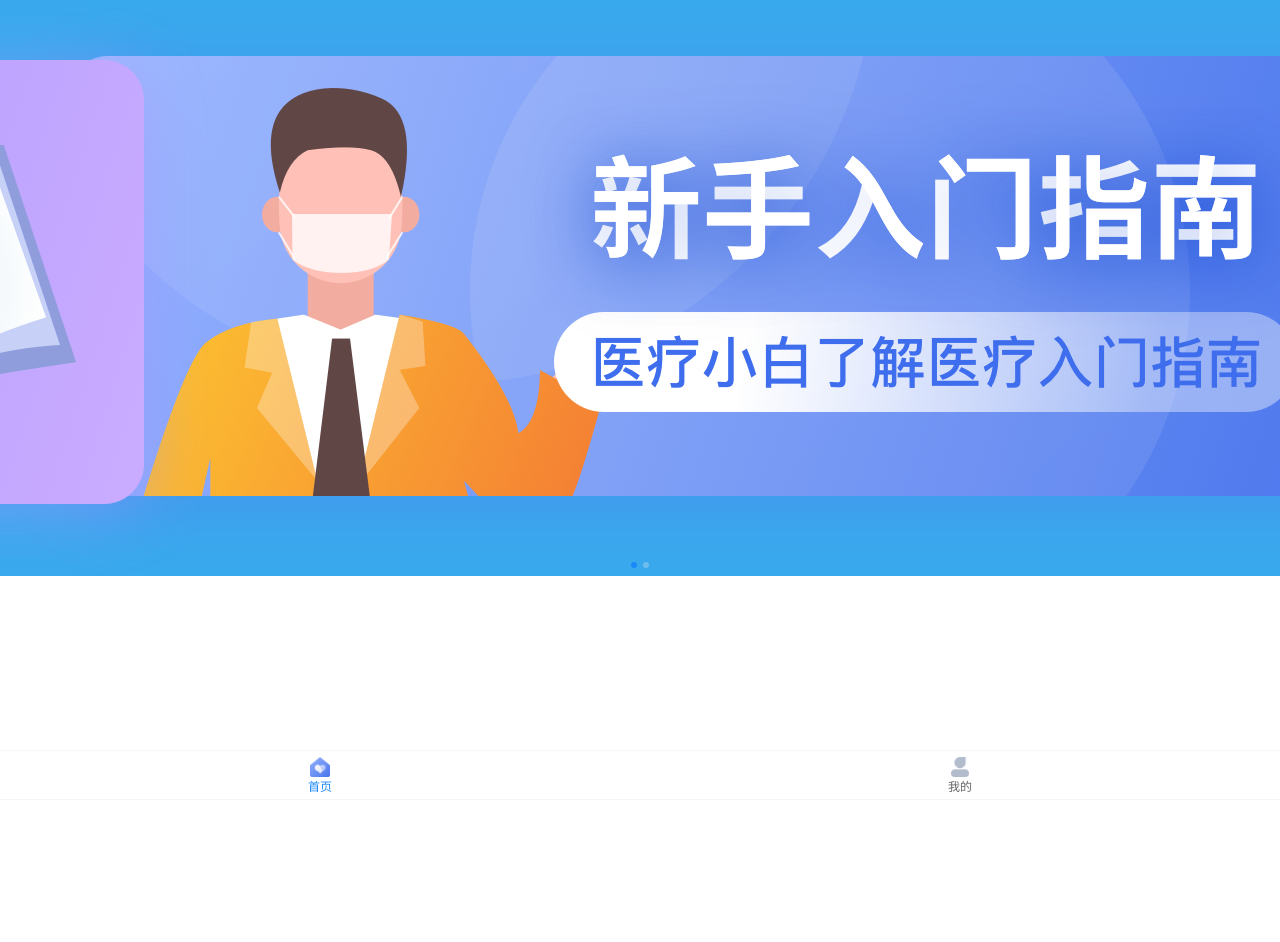
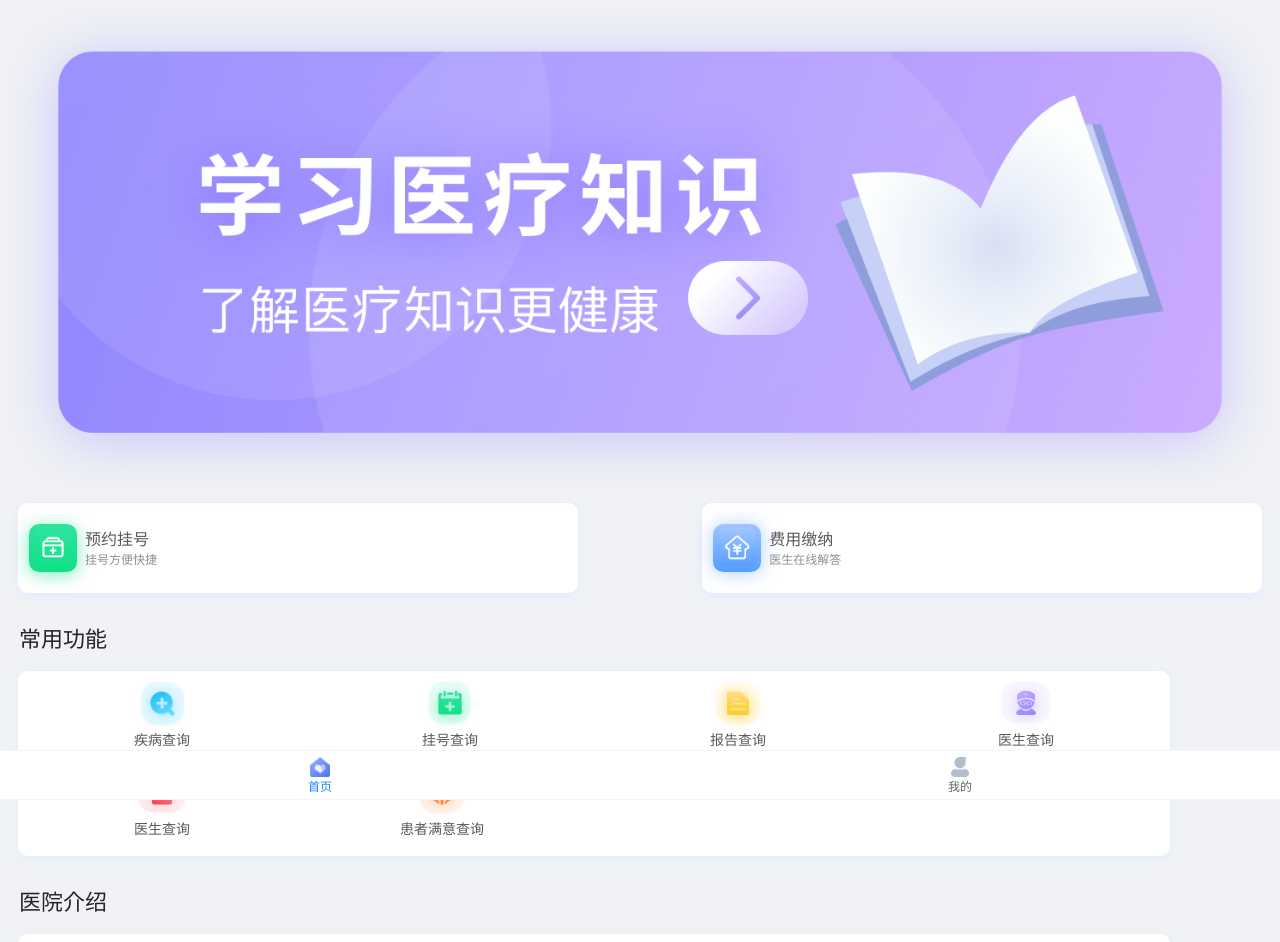
Before and after one commit to x634725355/YY-vant, a Vue app: page /home in a window 1280 px wide. Shown: the top 942 px of the page. Before the commit the page ends 800 px from the top, so only its background shows below. Built offline with nearby package versions, Linux system fonts and the light colour scheme.

Commit message:
首页完成

```diff
--- /dev/null
+++ b/src/flexible.js
@@ -0,0 +1,51 @@
+/*
+ * @Description: In User Settings Edit
+ * @Author: your name
+ * @Date: 2019-09-21 11:57:29
+ * @LastEditTime: 2019-09-21 11:57:29
+ * @LastEditors: your name
+ */
+(function flexible(window, document) {
+  var docEl = document.documentElement
+  var dpr = window.devicePixelRatio || 1
+
+  // adjust body font size
+  function setBodyFontSize() {
+    if (document.body) {
+      document.body.style.fontSize = (12 * dpr) + 'px';
+    }
+    else {
+      document.addEventListener('DOMContentLoaded', setBodyFontSize);
+    }
+  }
+  setBodyFontSize();
+
+  // set 1rem = viewWidth / 10
+  function setRemUnit() {
+    var rem = docEl.clientWidth / 23
+    docEl.style.fontSize = rem + 'px'
+  }
+
+  setRemUnit()
+
+  // reset rem unit on page resize
+  window.addEventListener('resize', setRemUnit)
+  window.addEventListener('pageshow', function (e) {
+    if (e.persisted) {
+      setRemUnit()
+    }
+  })
+
+  // detect 0.5px supports
+  if (dpr >= 2) {
+    var fakeBody = document.createElement('body')
+    var testElement = document.createElement('div')
+    testElement.style.border = '.5px solid transparent'
+    fakeBody.appendChild(testElement)
+    docEl.appendChild(fakeBody)
+    if (testElement.offsetHeight === 1) {
+      docEl.classList.add('hairlines')
+    }
+    docEl.removeChild(fakeBody)
+  }
+}(window, document))
--- /dev/null
+++ b/src/main.css
@@ -0,0 +1,14 @@
+img {
+  width: 100%;
+  height: 100%;
+}
+
+p {
+  margin: 0;
+  padding: 0;
+}
+
+body {
+  background-color: #f0f2f5;
+  margin-bottom: 60px;
+}
--- a/src/main.js
+++ b/src/main.js
@@ -2,13 +2,15 @@ import Vue from 'vue'
 import App from './App.vue'
 import router from './router'
 import Vant from 'vant';
+import './flexible';
 import 'vant/lib/index.css';
+import './main.css';
 
 Vue.use(Vant);
 
-Vue.config.productionTip = false
+Vue.config.productionTip = false;
 
 new Vue({
   router,
   render: h => h(App)
-}).$mount('#app')
+}).$mount('#app');
--- a/src/views/Home.vue
+++ b/src/views/Home.vue
@@ -1,10 +1,82 @@
 <template>
   <div class="home">
-    <van-swipe class="home-swipe" :autoplay="3000">
+    <!-- 轮播 -->
+    <van-swipe class="home-swipe" :show-indicators="false" :autoplay="3000">
       <van-swipe-item v-for="(item, index) in images" :key="index">
         <img :src="item" alt="" />
       </van-swipe-item>
     </van-swipe>
+
+    <div class="home-middle">
+      <div class="middle-left">
+        <img class="icon" src="../assets/icon1.png" alt="" />
+        <div>
+          <p>预约挂号</p>
+          <p>挂号方便快捷</p>
+        </div>
+      </div>
+      <div class="middle-right">
+        <img class="icon" src="../assets/icon.png" alt="" />
+        <div>
+          <p>费用缴纳</p>
+          <p>医生在线解答</p>
+        </div>
+      </div>
+    </div>
+
+    <h3>常用功能</h3>
+
+    <div class="home-function">
+      <van-grid :border="false" :column-num="4">
+        <van-grid-item>
+          <img src="../assets/icon3.png" alt="" />
+          <p>疾病查询</p>
+        </van-grid-item>
+        <van-grid-item>
+          <img src="../assets/icon2.png" alt="" />
+          <p>挂号查询</p>
+        </van-grid-item>
+        <van-grid-item>
+          <img src="../assets/icon5.png" alt="" />
+          <p>报告查询</p>
+        </van-grid-item>
+        <van-grid-item>
+          <img src="../assets/icon4.png" alt="" />
+          <p>医生查询</p>
+        </van-grid-item>
+        <van-grid-item>
+          <img src="../assets/icon7.png" alt="" />
+          <p>医生查询</p>
+        </van-grid-item>
+        <van-grid-item style="transform: translateX(-8px)">
+          <img src="../assets/icon6.png" alt="" />
+          <p class="ell">患者满意查询</p>
+        </van-grid-item>
+      </van-grid>
+    </div>
+
+    <h3>医院介绍</h3>
+
+    <div class="home-function2">
+      <van-grid :border="false" :column-num="3">
+        <van-grid-item>
+          <img src="../assets/icon11.png" alt="" />
+          <p>医院介绍</p>
+        </van-grid-item>
+        <van-grid-item>
+          <img src="../assets/icon12.png" alt="" />
+          <p>科室介绍</p>
+        </van-grid-item>
+        <van-grid-item>
+          <img src="../assets/icon8.png" alt="" />
+          <p>专家介绍</p>
+        </van-grid-item>
+        <van-grid-item>
+          <img src="../assets/icon10.png" alt="" />
+          <p class="ell" >医院特色介绍</p>
+        </van-grid-item>
+      </van-grid>
+    </div>
   </div>
 </template>
 
@@ -24,11 +96,93 @@ export default {
 </script>
 
 <style lang="less" scoped>
-.home-swipe .van-swipe-item {
-  color: #fff;
-  font-size: 20px;
-  line-height: 150px;
-  text-align: center;
-  background-color: #39a9ed;
+/* 单行文字溢出虚点显示*/
+.ell {
+  text-overflow: ellipsis;
+  white-space: nowrap;
+  overflow: hidden;
+}
+
+.home {
+  width: 100%;
+  .home-middle {
+    margin: 5px 18px;
+    display: flex;
+    justify-content: space-between;
+
+    .middle-left,
+    .middle-right {
+      display: flex;
+      background-color: #fff;
+      border-radius: 10px;
+      box-shadow: 0px 3px 9px 0rem rgba(228, 236, 255, 1);
+      padding: 21px 11px;
+      align-items: center;
+      width: 45%;
+      img {
+        width: 48px;
+        height: 48px;
+        margin-right: 8px;
+        background: linear-gradient(180deg, #2fe4a1 0%, #12e188 100%);
+        box-shadow: 0px 3px 17px 0px rgba(0, 218, 126, 0.5);
+        border-radius: 10px;
+      }
+      p:nth-child(1) {
+        font-size: 16px;
+      }
+      p:nth-child(2) {
+        font-size: 12px;
+        color: #8f9090;
+      }
+    }
+
+    .middle-right {
+      margin-left: 10px;
+      img {
+        width: 48px;
+        height: 48px;
+        margin-right: 8px;
+        background: linear-gradient(180deg, #a2c7ff 0%, #579fff 100%);
+        box-shadow: 0px 1px 17px 0px rgba(92, 161, 255, 0.5);
+        border-radius: 10px;
+      }
+    }
+  }
+
+  h3 {
+    font-weight: 400;
+    font-size: 22px;
+    margin: 30px 0px 15px 19px;
+  }
+
+  .home-function, .home-function2 {
+    margin: 10px 18px;
+    width: 90%;
+    background-color: #fff;
+    height: 185px;
+    box-shadow: 0px 3px 9px 0px rgba(228, 236, 255, 1);
+    border-radius: 10px;
+    overflow: hidden;
+
+    /deep/ .van-grid-item__content {
+      padding: 10px 8px;
+    }
+
+    img {
+      width: 48px;
+      height: 48px;
+      transform: scale(1.1);
+    }
+
+    p {
+      font-size: 14px;
+    }
+  }
+
+  .home-function2 {
+    img {
+      transform: none;
+    }
+  }
 }
 </style>
```
Also changed, not shown: 1 other file (tests, documents, lock files or other folders).
